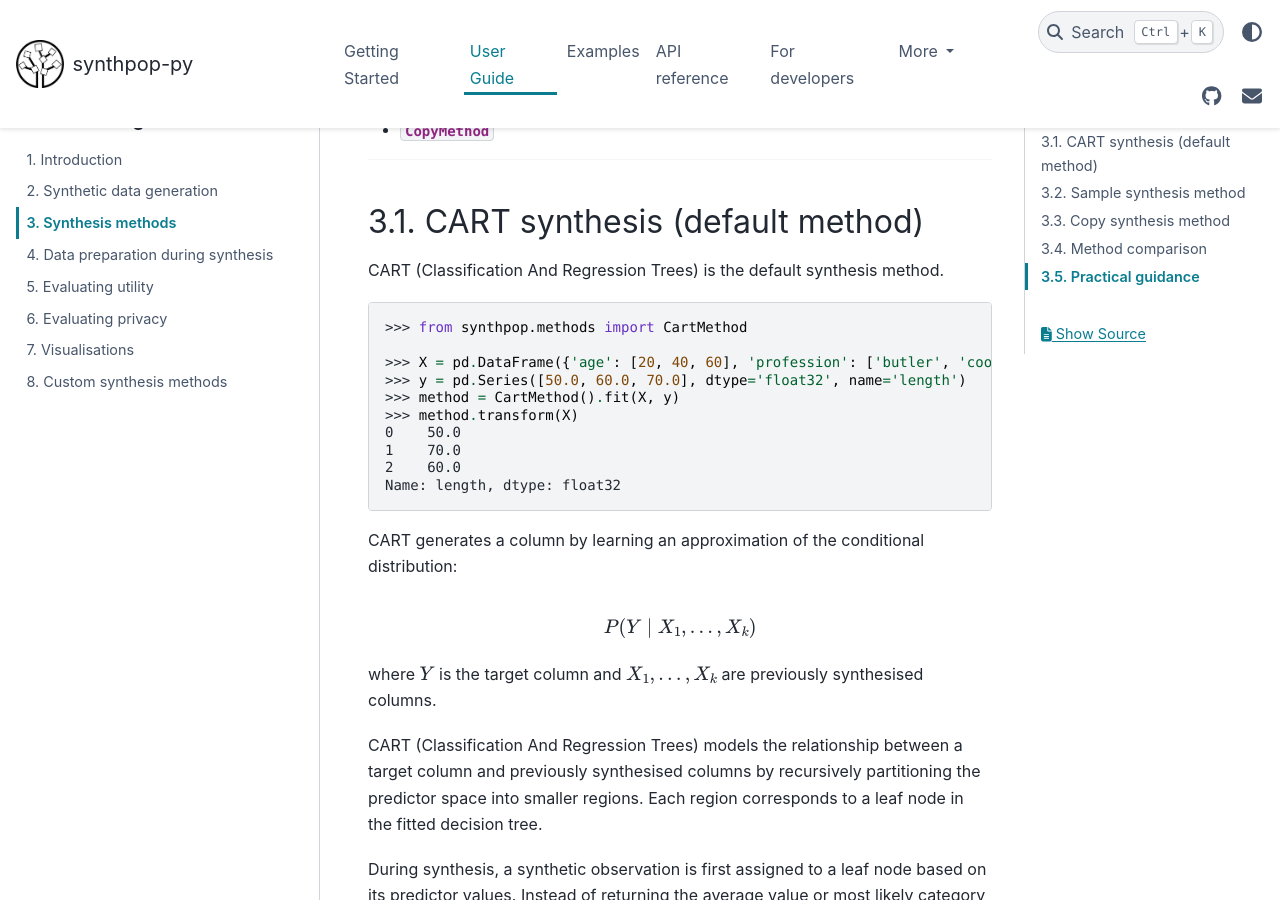
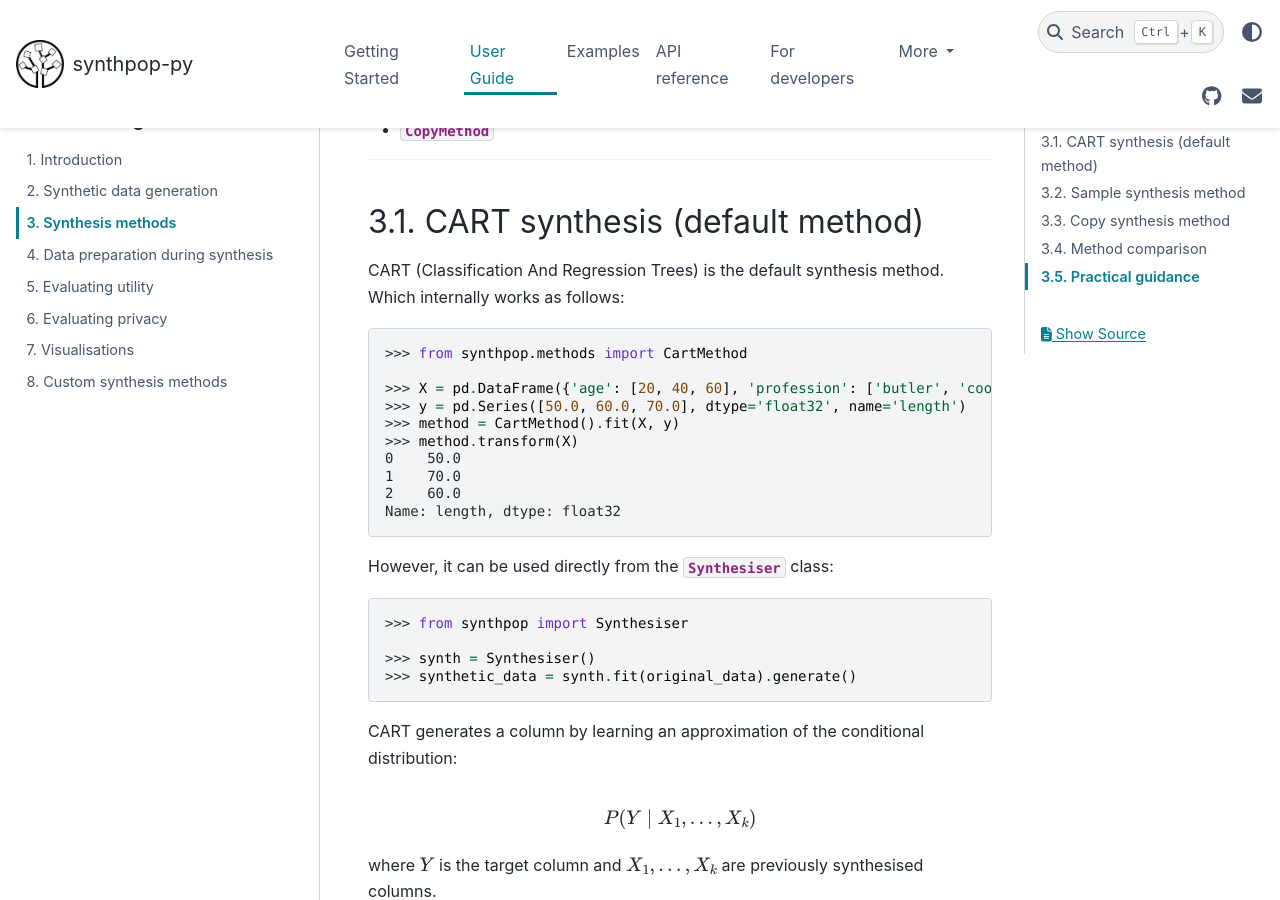
Before and after one commit to duonl/synthpop-py, a Sphinx documentation site: the page built from docs/source/user_guides/3_synthesis_methods.md, in a window 1280 px wide and 900 px high, scrolled down 681 px. Built offline with Sphinx 7.4.7 and the PyData theme 0.15.4, drawn with Linux system fonts in a browser that asks for light colours; some of the changed text lies outside the part shown.

Commit message:
Added intended use to the user guides

````diff
--- a/docs/source/user_guides/3_synthesis_methods.md
+++ b/docs/source/user_guides/3_synthesis_methods.md
@@ -19,7 +19,7 @@ Available synthesis methods are:
 (31-cart-synthesis)=
 ## 3.1. CART synthesis (default method)
 
-CART (Classification And Regression Trees) is the default synthesis method.
+CART (Classification And Regression Trees) is the default synthesis method. Which internally works as follows:
 ```python
 >>> from synthpop.methods import CartMethod
 
@@ -31,6 +31,15 @@ CART (Classification And Regression Trees) is the default synthesis method.
 1    70.0
 2    60.0
 Name: length, dtype: float32
+```
+
+However, it can be used directly from the {class}`~synthpop.synthesiser.Synthesiser` class:
+
+```python
+>>> from synthpop import Synthesiser
+
+>>> synth = Synthesiser()
+>>> synthetic_data = synth.fit(original_data).generate()
 ```
 
 CART generates a column by learning an approximation of the conditional distribution:
@@ -198,6 +207,15 @@ new_target_column
 2                 1
 ```
 
+Or for intended use, directly from the {class}`~synthpop.synthesiser.Synthesiser` class:
+
+```python
+>>> from synthpop import Synthesiser
+
+>>> synth = Synthesiser(default_syn_method=SampleMethod())
+>>> synthetic_data = synth.fit(original_data).generate()
+```
+
 It approximates:
 ```{math}
 P(Y) \approx \hat{P}(Y)
@@ -254,6 +272,15 @@ new_target_column
 0             1
 1             2
 2             <NA>
+```
+
+Or for intended use, directly from the {class}`~synthpop.synthesiser.Synthesiser` class:
+
+```python
+>>> from synthpop import Synthesiser
+
+>>> synth = Synthesiser(default_syn_method=CopyMethod())
+>>> synthetic_data = synth.fit(original_data).generate()
 ```
 
 It implements:
````
